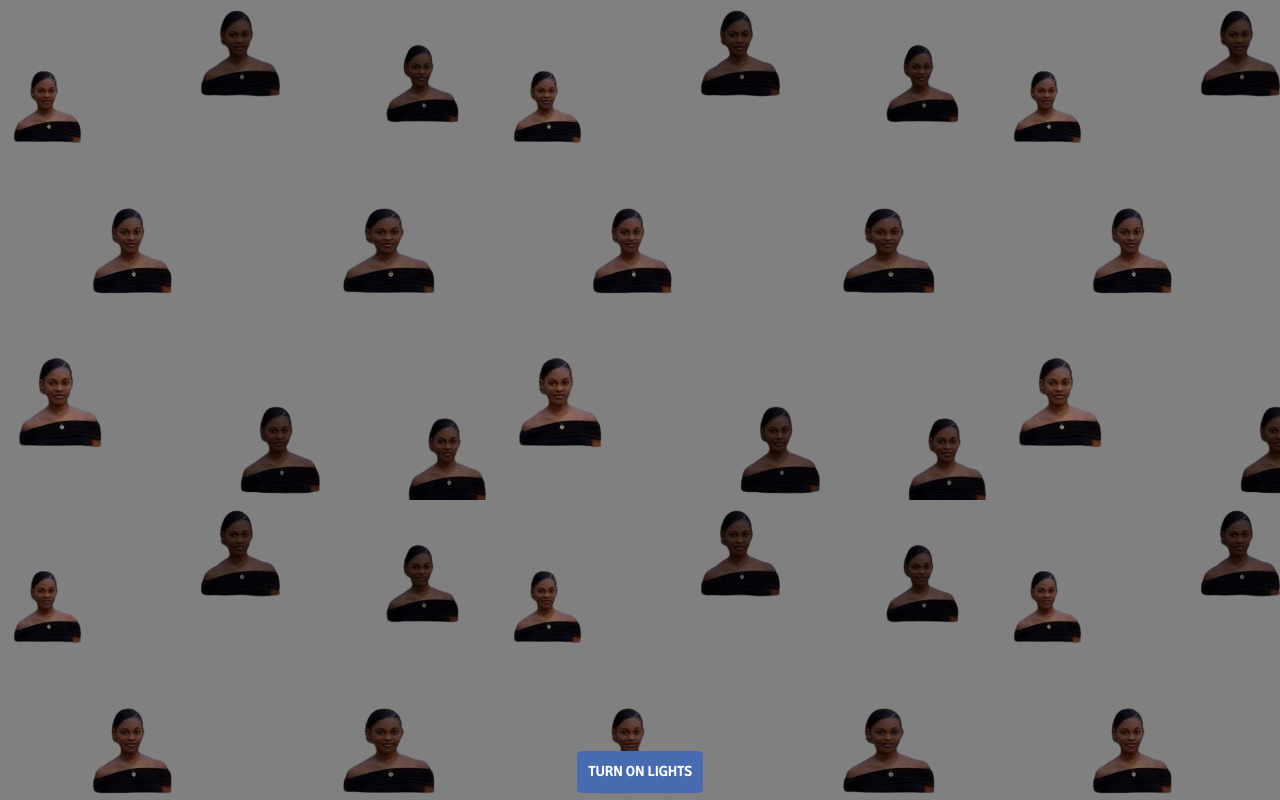
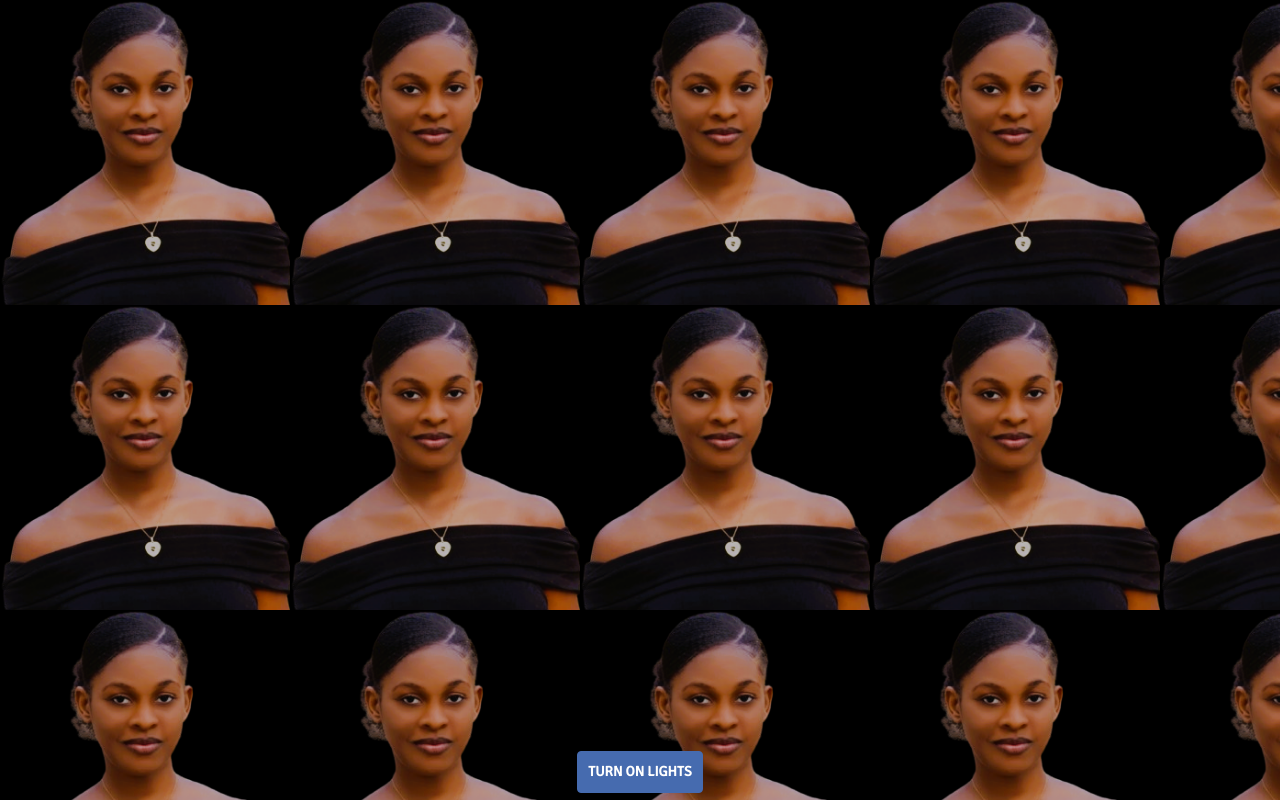
Before and after one commit to Dkerby44/SAMMIE-Birthday, a plain HTML site: page index.html in a window 1280 px wide. Drawn offline with nearby package versions, Linux system fonts and the light colour scheme.

Commit message:
Update stylesheet.css

```diff
--- a/stylesheet.css
+++ b/stylesheet.css
@@ -1,8 +1,8 @@
 body {
 	/*background-color: #f170a6;	*/
-	background-color: grey;
-	background-image: url(Sam1.png);
-	background-size: auto;
+	background-color: black;
+	background-image: url(Sam.png);
+	background-size: contain;
 	-webkit-transition:background-color linear 5s;
 	-moz-transition:background-color linear 5s;
 	-o-transition:background-color linear 5s;
```
